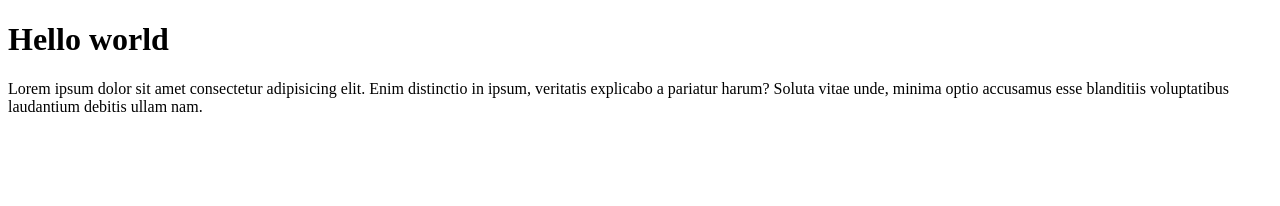
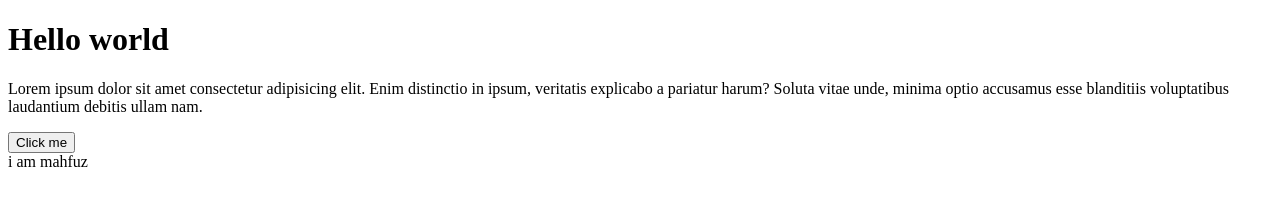
Before and after one commit to msmahfuz3140/Module-01, a plain HTML site: page index.html in a window 1280 px wide. Drawn offline with Linux system fonts and the light colour scheme.

Commit message:
added button and fotter tag

```diff
--- a/index.html
+++ b/index.html
@@ -10,5 +10,7 @@
         <h1>Hello world</h1>
         <p>Lorem ipsum dolor sit amet consectetur adipisicing elit. Enim distinctio in ipsum, veritatis explicabo a pariatur harum? Soluta vitae unde, minima optio accusamus esse blanditiis voluptatibus laudantium debitis ullam nam.</p>
     </div>
+    <button>Click me</button>
+    <footer>i am mahfuz</footer>
 </body>
 </html>
```
